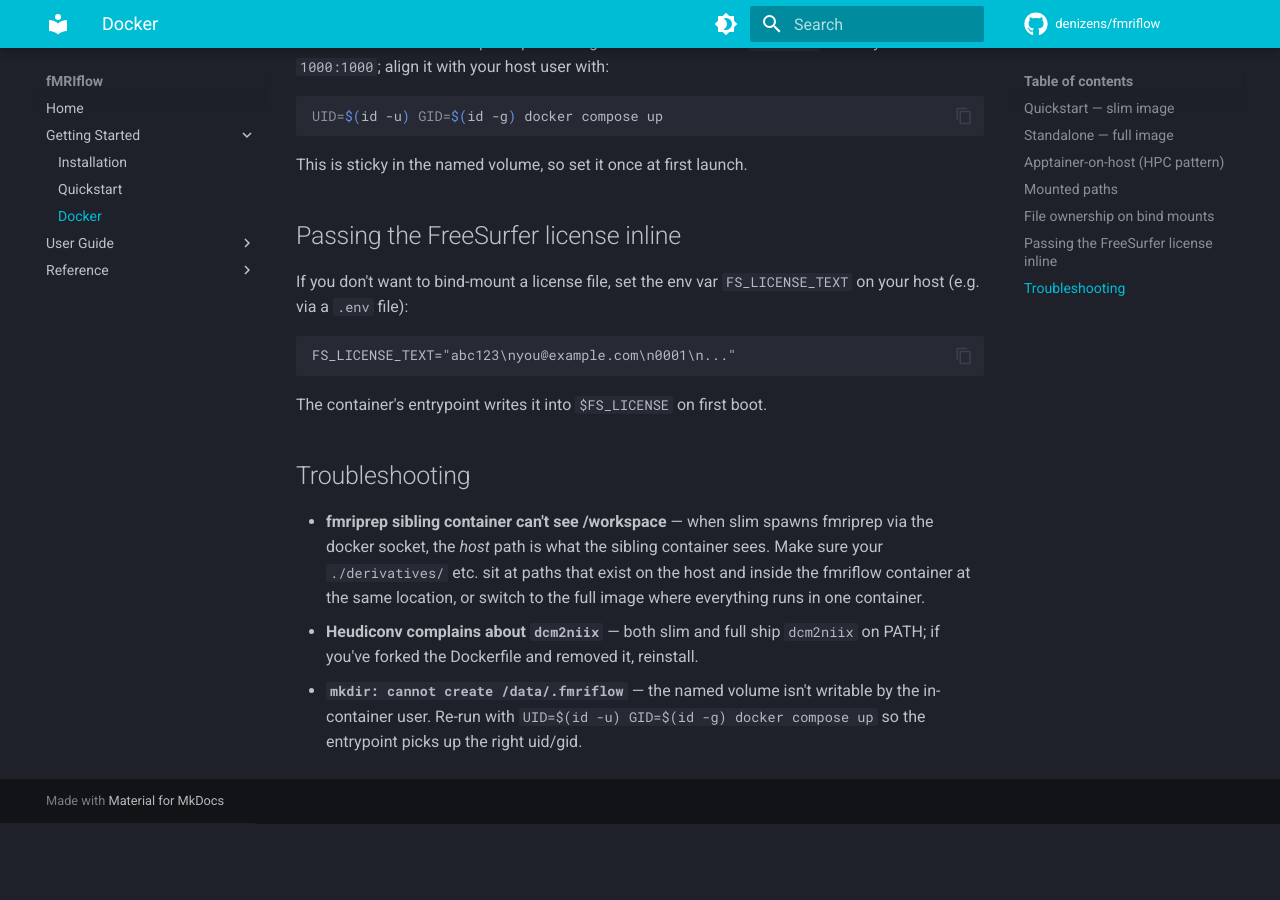
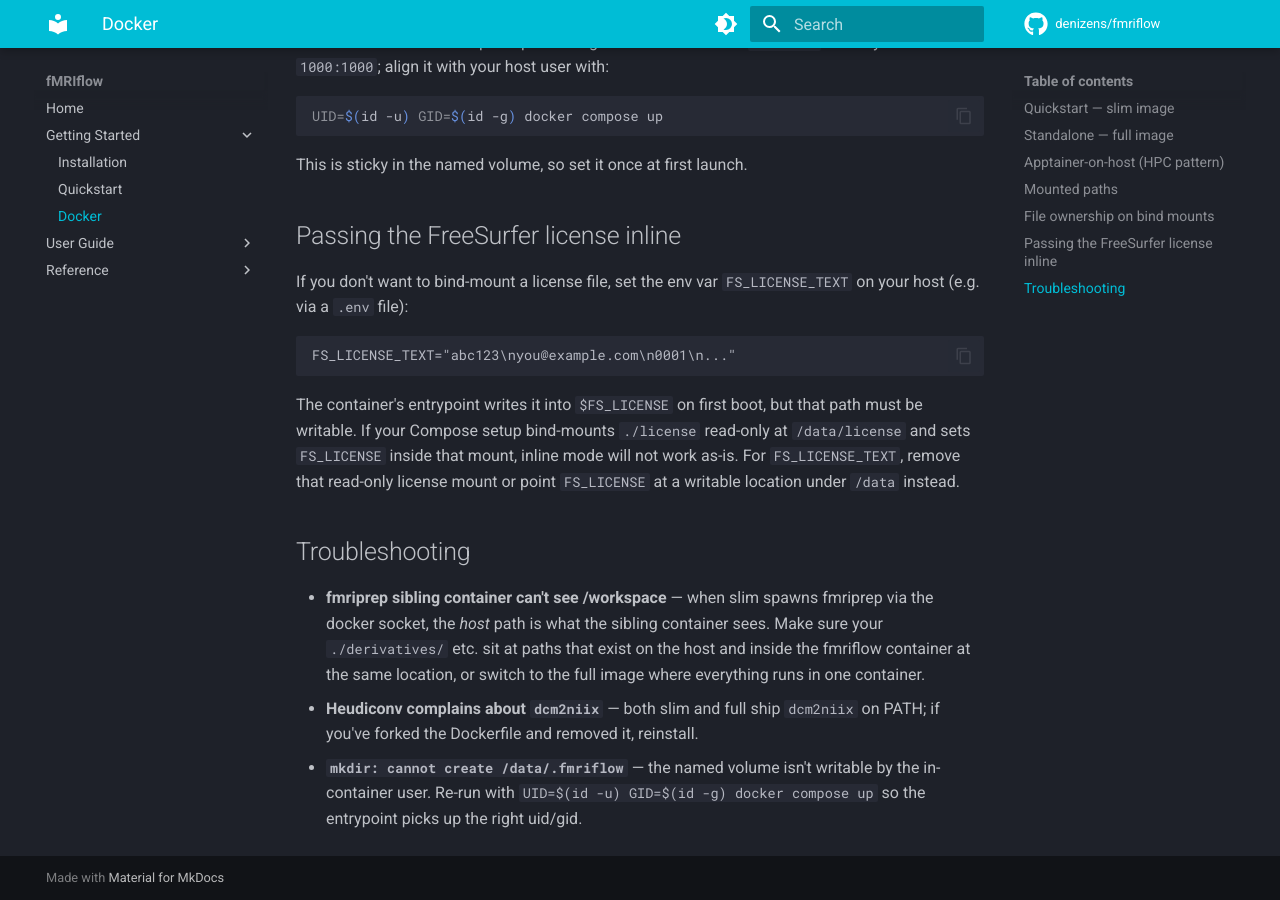
Before and after one commit to osherifo/denizenspipeline, an MkDocs documentation site: the page built from docs/guide/docker.md, in a window 1280 px wide and 900 px high, scrolled down 2767 px. Built offline with MkDocs 1.6.1 and Material for MkDocs 9.7.7, drawn with Linux system fonts in a browser that asks for light colours; comment, search, counter and statistics services are not loaded; before the commit the page ends 3590 px from its top, so only the background shows below that.

Commit message:
Potential fix for pull request finding
Co-authored-by: Copilot Autofix powered by AI <175728472+Copilot@users.noreply.github.com>

````diff
--- a/docs/guide/docker.md
+++ b/docs/guide/docker.md
@@ -126,7 +126,11 @@ FS_LICENSE_TEXT="abc123\nyou@example.com\n0001\n..."
 ```
 
 The container's entrypoint writes it into `$FS_LICENSE` on first
-boot.
+boot, but that path must be writable. If your Compose setup
+bind-mounts `./license` read-only at `/data/license` and sets
+`FS_LICENSE` inside that mount, inline mode will not work as-is.
+For `FS_LICENSE_TEXT`, remove that read-only license mount or point
+`FS_LICENSE` at a writable location under `/data` instead.
 
 ## Troubleshooting
 
````
